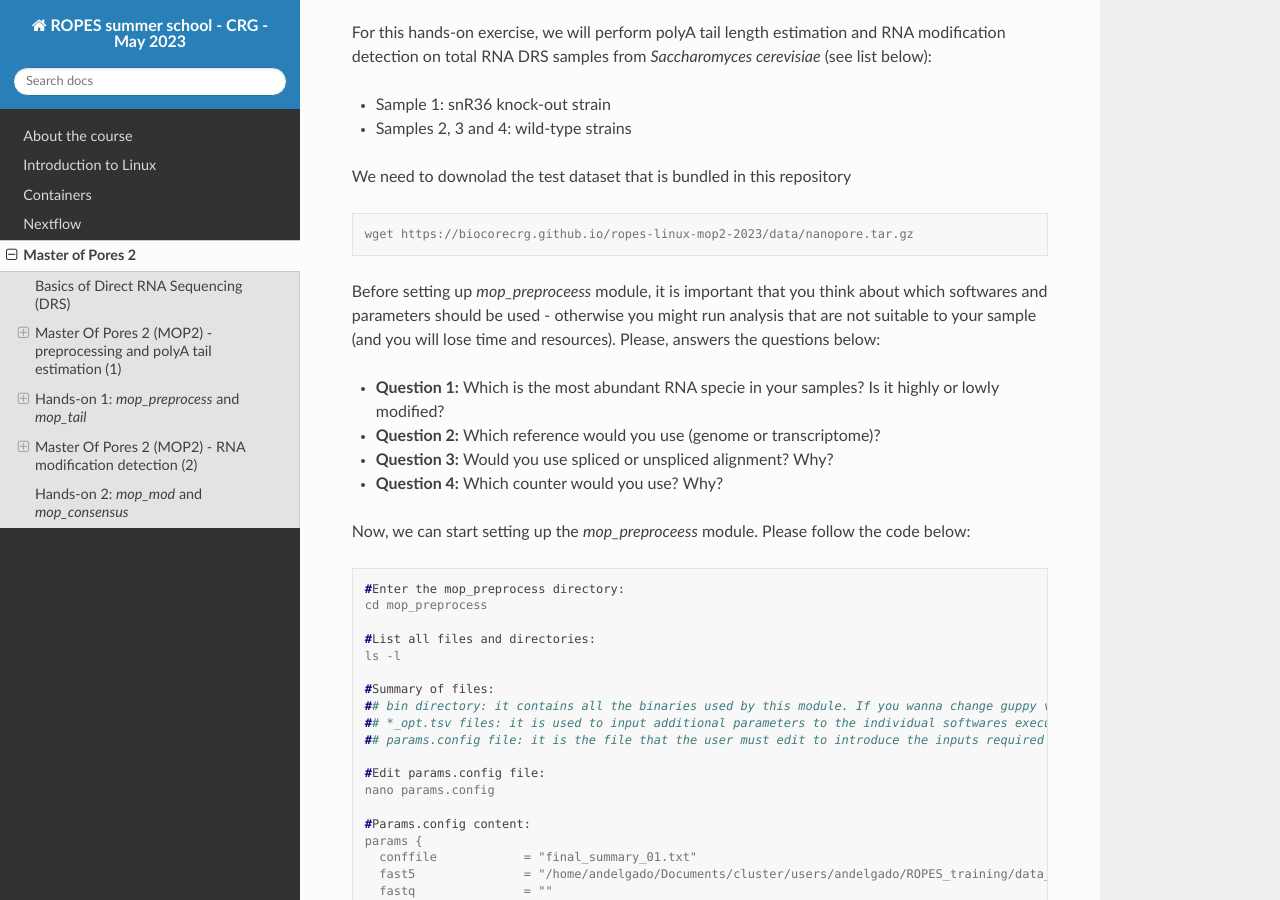
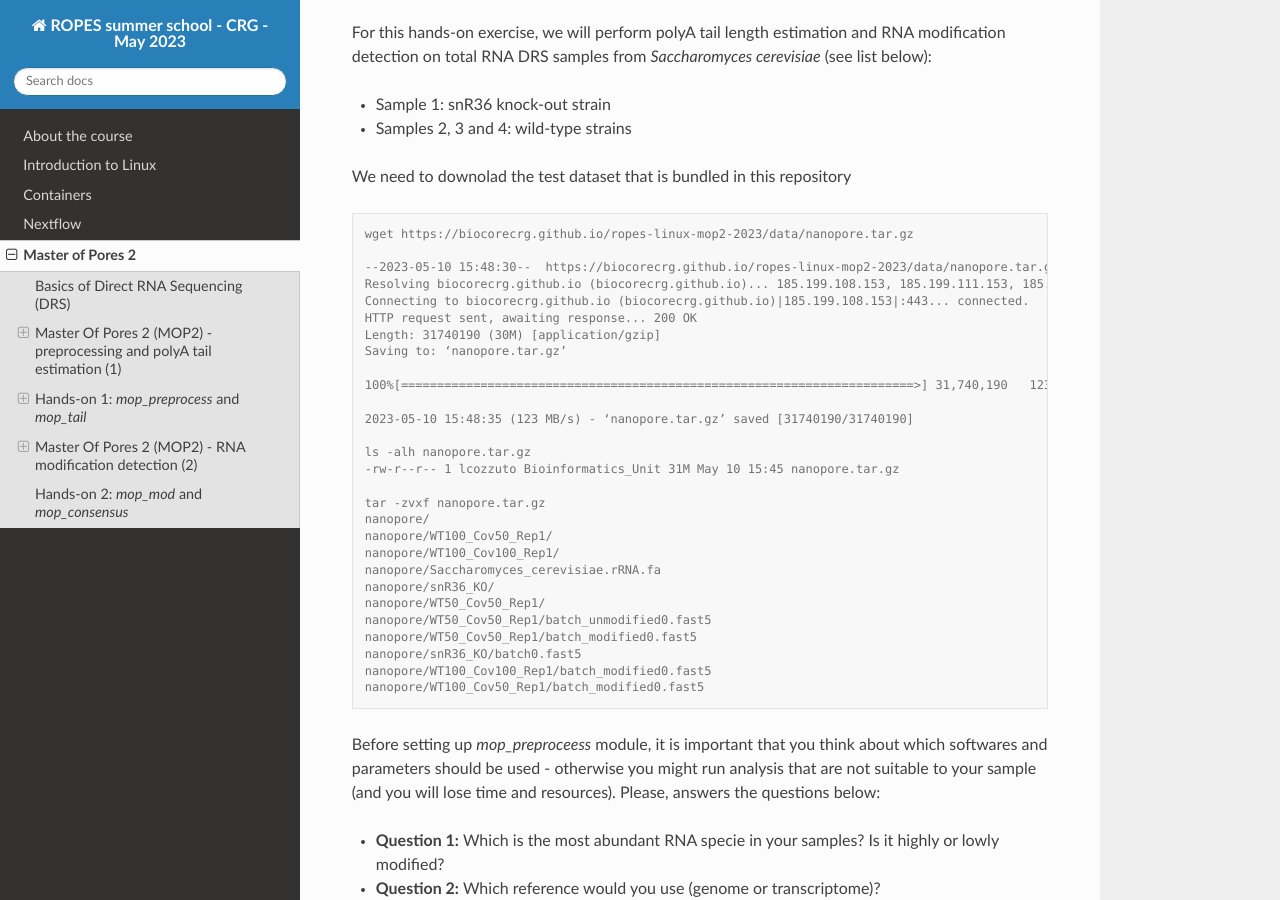
Before and after one commit to biocorecrg/ropes-linux-mop2-2023, a Sphinx documentation site: the page built from docs/mop2_practical.rst, in a window 1280 px wide and 900 px high, scrolled down 4510 px. Built offline with Sphinx 7.4.7 and the Read the Docs theme 2.0.0, drawn with Linux system fonts in a browser that asks for light colours.

Commit message:
Update mop2_practical.rst

```diff
--- a/docs/mop2_practical.rst
+++ b/docs/mop2_practical.rst
@@ -153,7 +153,32 @@ We need to downolad the test dataset that is bundled in this repository
 
   wget https://biocorecrg.github.io/ropes-linux-mop2-2023/data/nanopore.tar.gz
 
+  --2023-05-10 15:48:30--  https://biocorecrg.github.io/ropes-linux-mop2-2023/data/nanopore.tar.gz
+  Resolving biocorecrg.github.io (biocorecrg.github.io)... 185.199.108.153, 185.199.111.153, 185.199.110.153, ...
+  Connecting to biocorecrg.github.io (biocorecrg.github.io)|185.199.108.153|:443... connected.
+  HTTP request sent, awaiting response... 200 OK
+  Length: 31740190 (30M) [application/gzip]
+  Saving to: ‘nanopore.tar.gz’
 
+  100%[=======================================================================>] 31,740,190   123MB/s   in 0.2s
+
+  2023-05-10 15:48:35 (123 MB/s) - ‘nanopore.tar.gz’ saved [31740190/31740190]
+
+  ls -alh nanopore.tar.gz
+  -rw-r--r-- 1 lcozzuto Bioinformatics_Unit 31M May 10 15:45 nanopore.tar.gz
+
+  tar -zvxf nanopore.tar.gz
+  nanopore/
+  nanopore/WT100_Cov50_Rep1/
+  nanopore/WT100_Cov100_Rep1/
+  nanopore/Saccharomyces_cerevisiae.rRNA.fa
+  nanopore/snR36_KO/
+  nanopore/WT50_Cov50_Rep1/
+  nanopore/WT50_Cov50_Rep1/batch_unmodified0.fast5
+  nanopore/WT50_Cov50_Rep1/batch_modified0.fast5
+  nanopore/snR36_KO/batch0.fast5
+  nanopore/WT100_Cov100_Rep1/batch_modified0.fast5
+  nanopore/WT100_Cov50_Rep1/batch_modified0.fast5
 
 Before setting up *mop_preproceess* module, it is important that you think about which softwares and parameters should be used - otherwise you might run analysis that are not suitable to your sample (and you will lose time and resources). Please, answers the questions below:
 
```
